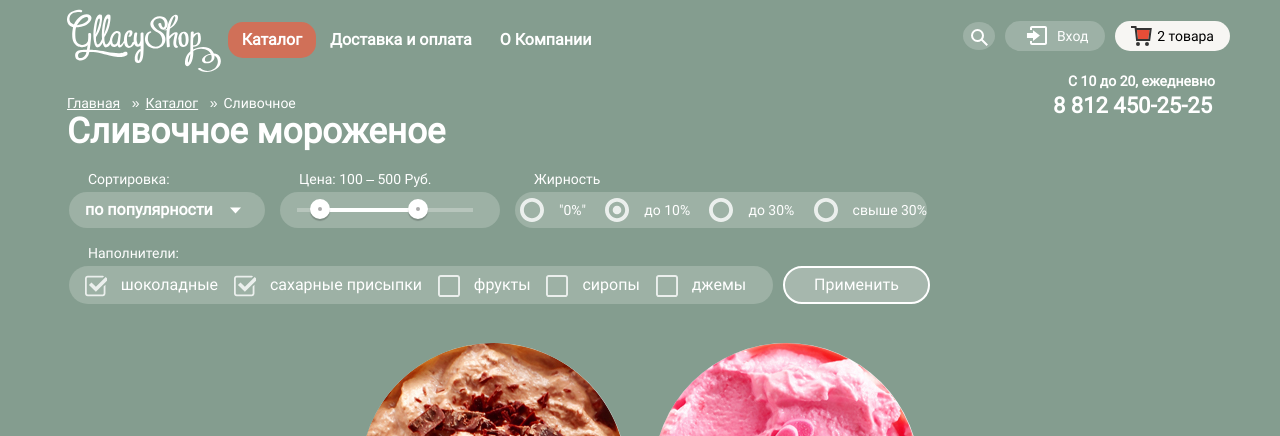
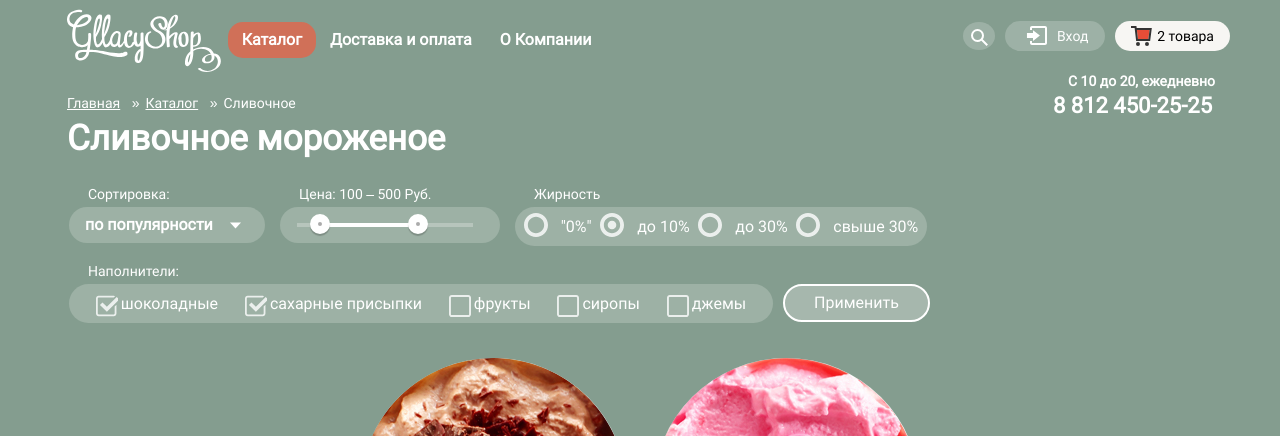
Before and after one commit to MariannaSpb/788161-gllacy, a plain HTML site: page catalog.html in a window 1280 px wide. Shown: the top 436 px of the page. Drawn offline with Linux system fonts and the light colour scheme.

Commit message:
fixed filters-2

```diff
--- a/css/style.css
+++ b/css/style.css
@@ -60,9 +60,11 @@ img {
 
 .slider {
   position: relative;
+
   padding-top: 280px;
+
   text-align: center;
-  color: #fff;
+  color: #ffffff;
 }
 
 .slider-list {
@@ -77,6 +79,7 @@ img {
   margin: 0 auto;
   margin-top: -3px;
   margin-bottom: 26px;
+
   font-weight: 700;
   font-size: 61px;
   line-height: 60.35px;
@@ -84,9 +87,8 @@ img {
 
 
 .slider-button {
-
+  display: inline-block;
   margin-bottom: 39px;
-  display: inline-block;
   padding: 12px 38px;
 
   font-weight: 700;
@@ -166,7 +168,6 @@ img {
   background-image: url("../img/slider-1.png");
   background-repeat: no-repeat;
   background-position: top center;
-
 }
 
 #product-2:checked ~ .site-wrapper {
@@ -664,8 +665,9 @@ img {
 
 .deals h3 {
   margin: 0 auto;
+  margin-bottom: 10px;
   margin-left: 1px;
-  margin-bottom: 10px;
+
   font-weight: 700;
   font-size: 35px;
   line-height: 41px;
@@ -674,6 +676,7 @@ img {
 .deals p {
   margin-top: 4px;
   margin-bottom: 34px;
+
   font-weight: 700;
   line-height: 22px;
   text-align: left;
@@ -681,13 +684,14 @@ img {
 
 .deals-item-raspberry {
   position: relative;
-  padding: 17px;
+
   display: flex;
   flex-direction: column;
   box-sizing: border-box;
   width: 560px;
   margin: 0;
   margin-right: 26px;
+  padding: 17px;
 
   background-color: #a03472;
   background-image: url(../img/deals-1.jpg);
@@ -698,13 +702,14 @@ img {
 
 .deals-item-chocolate {
   position: relative;
-  padding: 17px;
+
   display: flex;
   flex-direction: column;
   box-sizing: border-box;
   width: 560px;
   min-height: 230px;
   margin: 0;
+  padding: 17px;
 
   background-color: #553017;
   background-image: url("../img/deals-2.jpg");
@@ -724,15 +729,17 @@ img {
 .deals-button {
   display: block;
   box-sizing: border-box;
+  margin-top: 10px;
   margin-left: auto;
-  margin-top: 10px;
   padding: 9px 21px 9px 21px;
+
   font-weight: 700;
   font-size: 18px;
   line-height: 24px;
   color: #ffffff;
   text-decoration: none;
   text-shadow: 2px 2px 5px rgba(160, 32, 11, 0.76);
+
   background-image: linear-gradient(#f16743, #e74b36);
   border-radius: 22px;
   box-shadow: 0 2px 2px 0 rgba(172, 16, 0, 0.64);
@@ -777,7 +784,7 @@ img {
   color: #ffffff;
 }
 .offers-cat {
-  margin-bottom: 45px;
+  margin-bottom: 76px;
 }
 .features {
   box-sizing: border-box;
@@ -786,10 +793,12 @@ img {
   margin-bottom: 40px;
   margin-left: 27px;
   padding-top: 26px;
+  padding-right: 10px;
+  padding-bottom: 23px;
   padding-left: 18px;
-  padding-bottom: 23px;
-  padding-right: 10px;
+
   color: #333333;
+
   background: url(../img/waffel.jpg) #eee0c4;
   border-radius: 14px;
 }
@@ -1222,16 +1231,17 @@ img {
   position: absolute;
   top: 20px;
   left: -20px;
+
   width: 100px;
   height: 40px;
   /* background-color: #9e4334; */
 }
 
 .basket {
-  fill: #fff;
-  }
-  .header-btn-basket:hover .basket{
-  fill: #000;
+  fill: #ffffff;
+}
+.header-btn-basket:hover .basket {
+  fill: #000000;
 }
 
 .header-btn-basket {
@@ -1332,7 +1342,7 @@ img {
   display: flex;
   margin: 0;
   margin-top: -24px;
-  /* margin-bottom: 7px; */
+  margin-bottom: 7px;
   margin-left: 27px;
   padding: 0;
 
@@ -1366,7 +1376,7 @@ img {
 .pagination {
   display: flex;
   justify-content: flex-end;
-  margin-top: 30px;
+  margin: 0;
   padding: 20px;
 
   list-style: none;
@@ -1545,13 +1555,13 @@ img {
   display: block;;
 }
 .filters {
-  margin-bottom: 38px;
+  margin-bottom: 34px;
   margin-left: 27px;
 }
 
 .filters h1 {
   margin: 0;
-  margin-bottom: 19px;
+  margin-bottom: 27px;
 
   font-weight: 700;
   font-size: 35px;
@@ -1905,14 +1915,16 @@ fieldset:nth-child(4) {
 
 .topping-wrapper {
   display: flex;
+  justify-content: space-evenly;
+  align-items: center;
   width: 704px;
-    height: 38px;
-    align-items: center;
-    justify-content: space-evenly;
+  height: 39px;
+
   font-weight: 500;
   line-height: 36px;
   font-family: inherit;
   color: #ffffff;
+
   background-color: #9db1a5;
   border-radius: 20px;
 }
@@ -1920,6 +1932,7 @@ fieldset:nth-child(4) {
 
 .topping-wrapper label {
   position: relative;
+
   display: inline-block;
   padding-left: 25px;
 }
@@ -1928,11 +1941,11 @@ fieldset:nth-child(4) {
 .toggle + .filter-lbl::before {
   content: "";
   position: absolute;
-  display: block;
+  top: 0;
+  left: 0;
+
   width: 22px;
   height: 22px;
-  top: -1px;
-    left: -11px;
 
   background-image: url(../img/checkbox-off.svg);
   background-repeat: no-repeat;
@@ -1953,14 +1966,14 @@ fieldset:nth-child(4) {
   position: relative;
 
   display: flex;
-  justify-content: space-between;
+  justify-content: space-evenly;
   align-items: center;
   width: 412px;
-  height: 36px;
+  height: 39px;
 
   font-weight: 500;
+  font-size: 16px;
   line-height: 36px;
-  font-family: inherit;
   color: #ffffff;
 
   background-color: #9db1a5;
@@ -1971,7 +1984,7 @@ fieldset:nth-child(4) {
 .filter-fat {
   position: relative;
 
-  padding-left: 44px;
+  padding-left: 37px;
 }
 .topping-filter {
   width: 703px;
@@ -1980,13 +1993,14 @@ fieldset:nth-child(4) {
 
 .fat-select + .filter-fat::before {
   content: "";
-  top: 6px;
-  right: 46px;
-  left: 5px;
-  position: absolute;
-  display: block;
+  position: absolute;
+  top: 4px;
+  right: 0;
+  left: 0;
+
   width: 24px;
   height: 24px;
+
   background-image: url(../img/radio-off.svg);
   background-repeat: no-repeat;
   background-size: 24px 24px;
@@ -2004,35 +2018,36 @@ fieldset:nth-child(4) {
 }
 
 .category-filters {
-
   box-sizing: border-box;
   min-width: 193px;
   min-height: 36px;
   padding: 0 16px;
 
   font-weight: 500;
+  font-weight: 700;
   font-size: 16px;
   line-height: 18px;
   color: #ffffff;
-  font-weight: 700;
+
   background-color: transparent;
   background-image: url("../img/select-arrow.svg");
+  background-repeat: no-repeat;
+  background-position: 161px center;
   background-size: 11px 11px;
-  background-position: 161px center;
-   background-repeat: no-repeat;
-   appearance: none;
   border: none;
-  -webkit-appearance: none;
   border-radius: 20px;
   outline: none;
   cursor: pointer;
+
+  -webkit-appearance: none;
+          appearance: none;
 }
 
 .category-filters:hover {
   color: #000000;
+
   background-color: #ffffff;
   background-image: url("../img/icon-down-dir.svg");
-
 }
 
 
```
Lines whose indentation alone changed are shown as unchanged.
